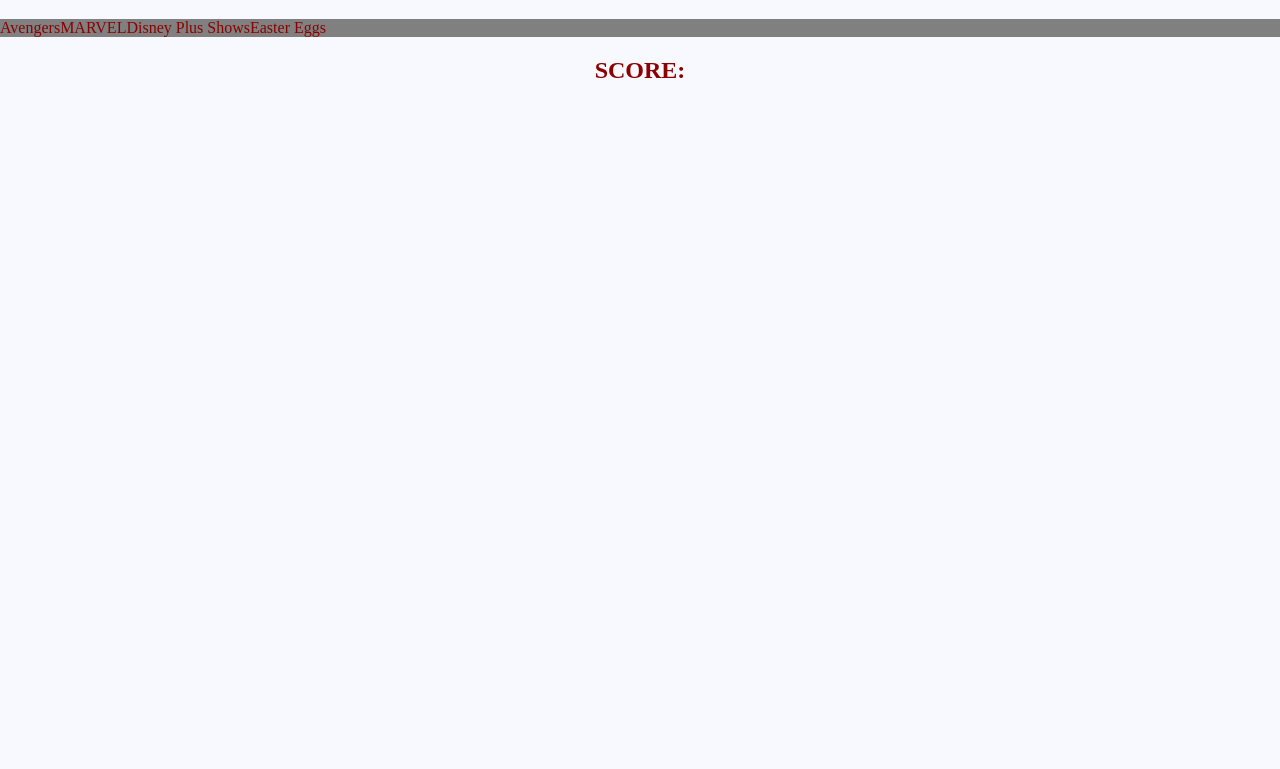
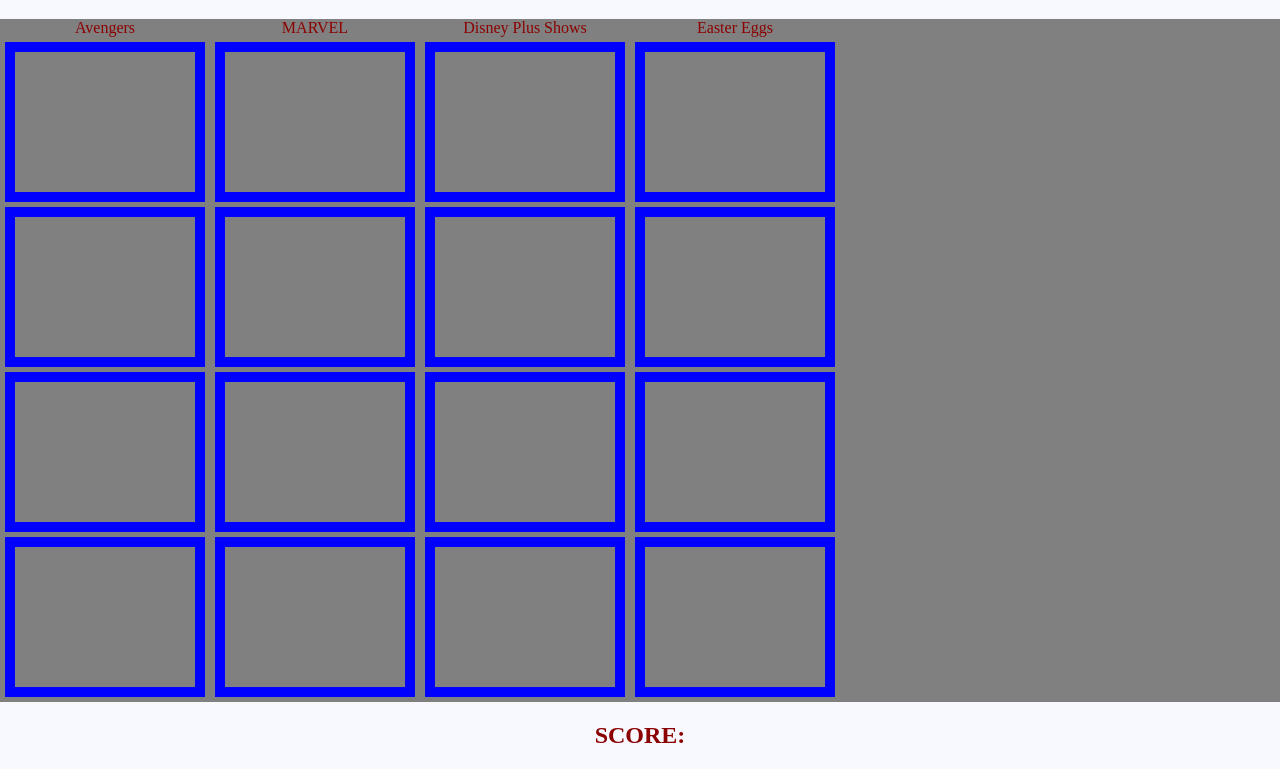
Before and after one commit to hulaus/Jeopardy-Game, a plain HTML site: page index.html in a window 1280 px wide. Shown: the part 61-830 px from the top of the page. Before the commit the page ends 800 px from the top, so only its background shows below. Drawn offline with Linux system fonts and the light colour scheme.

Commit message:
added cards, colors and borders. End of Class.

```diff
--- a/index.js
+++ b/index.js
@@ -8,22 +8,26 @@
             {
                 question: 'Where is Captain America from?',
                 answers: ['Brooklyn', 'Queens'],
-                correct: 'Brooklyn'
+                correct: 'Brooklyn',
+                difficulty: '200',
             },
             {
                 question: 'What is the Name of Thors hamer?',
                 answers: ['Jonathon', 'Mjolnir'],
                 correct: 'Mjolnir',
+                difficulty: '400',
             },
             {
               question: 'What is the name of the AI Tony Stark invented to replace J.A.R.V.I.S?',
                 answers: ['T.U.E.S.D.A.Y.', 'F.R.I.D.A.Y.'],
                 correct: 'F.R.I.D.A.Y.',
+                difficulty: '600',
             },
             {
                 question: 'The Flerkens are a race of extremely dangerous aliens that resemble __',
                 answers: ['Humans', 'Cats'],
-                correct: 'Cats'
+                correct: 'Cats',
+                difficulty: '800',
             },
 
         ],
@@ -35,21 +39,25 @@
                 question: 'What  is the first Marvel movei to earn $1 Billion?',
                 answers: ['The Avengers', 'The Avengers Endgame'],
                 correct: 'The Avengers',
+                difficulty: '200',
             },
             {
                 question: 'There is a frog with the power of Thor',
                 answers:['True', 'False'],
                 correct: 'True',
+                difficulty:'400',
             },
             {
               question: 'Who Tried to buy Marvel Comics in the 90s?',
               answers:  ['Michael Jackson', 'Clint Eastwood'],
               correct: 'Michael Jackson',
+              difficulty: '600',
             },
             {
             questions: 'Marvel Originally was named ___',
             answers: ['Timely Comics', 'Ditco Comics'],
             correct: 'Timely Comics',
+            difficulty: '800',
             },
         ],
     },
@@ -60,21 +68,25 @@
                 question: 'After Loki Disappears from 2012 in Endgame, where does he end up?',
                 answers: ['Mongolia', 'China'],
                 correct:'Mongolia',
+                difficulty: '200',
             },
             {
                 question: 'What Egyptian God does Moon Knight Serve?',
                 answers: ['Konshu', 'Horus'],
                 correct: 'Konshu',
+                difficulty: '400'
             },
             {
                 question: 'What play did Hawkeye watch with his family?',
                 answers: ['Rogers The Musical', 'The Wizard of Oz'],
                 correct: 'Rogers The Musical',
+                difficulty: '600',
             },
             {
                 question: 'The First Episode of WandaVision was filmed in front of a Live Studio Audience',
                 answers: ['True', 'False'],
                 correct: 'True',
+                difficulty: '800',
             },
         ],
     },
@@ -85,21 +97,25 @@
                 question: 'In Guardians of the Galaxy what character makes a quick cameo appearance?',
                 answers: ['Cosmo the Dog', 'Mantis'],
                 correct: 'Cosmo the Dog',
+                difficulty: '200',
             },
             {
                 question: 'Hawkeye assumes this identity after the events of Avengers Infinity War',
                 answers: ['Ronin', 'Iron Fist'],
                 correct: 'Ronin',
+                difficulty: '400',
             },
             {
                 question: 'In the MCU Spiderman is born on August 10th, why did they choose this date?',
                 answers: ['First Comic Book Appearance', 'Tom Hollands Real Birthday'],
                 correct: 'First Comic Book Appearance',
+                difficulty: '600',
             },
             {
             question: 'The Infinity Gaunlet makes a stealth appearance in which marvel movie?',
             answers: ['Iron Man 3', 'Thor'],
             correct: 'Thor',
+            difficulty: '800'
             },
         ]
     }
@@ -116,6 +132,27 @@
     column.appendChild(genreTitle)
     game.append(column)
 
+    category.questions.forEach(question => {
+        const card = document.createElement('div')
+        card.classList.add('card')
+        column.append(card)
+
+        if (question.difficulty == '200') {
+            innerText = 200
+        }
+        if (question.difficulty == '400') {
+            innerText = 400
+        }
+        if (question.difficulty == '600') {
+            innerText = 600
+        }
+        if (question.difficulty == '800') {
+            innerText = 800
+        }
+
+        card.setAttribute('data-question', question.question)
+    })
+
 }
 
 jeopardyCategories.forEach(category => addCategory(category))
--- a/styles.css
+++ b/styles.css
@@ -12,5 +12,21 @@
 #game{
     display: flex;
     background-color: grey;
+    text-align: center;
 
 }
+
+.card {
+    width: 160px;
+    height: 120px;
+    background-color: grey;
+    border-left: solid blue 10px;
+    border-right: solid blue 10px;
+    border-top: solid blue 10px;
+    border-bottom: solid blue 10px;
+    text-align: center;
+    font-size: 100px;
+    margin: 5px;
+    padding: 10px;
+    line-height: 120px;
+}
```
